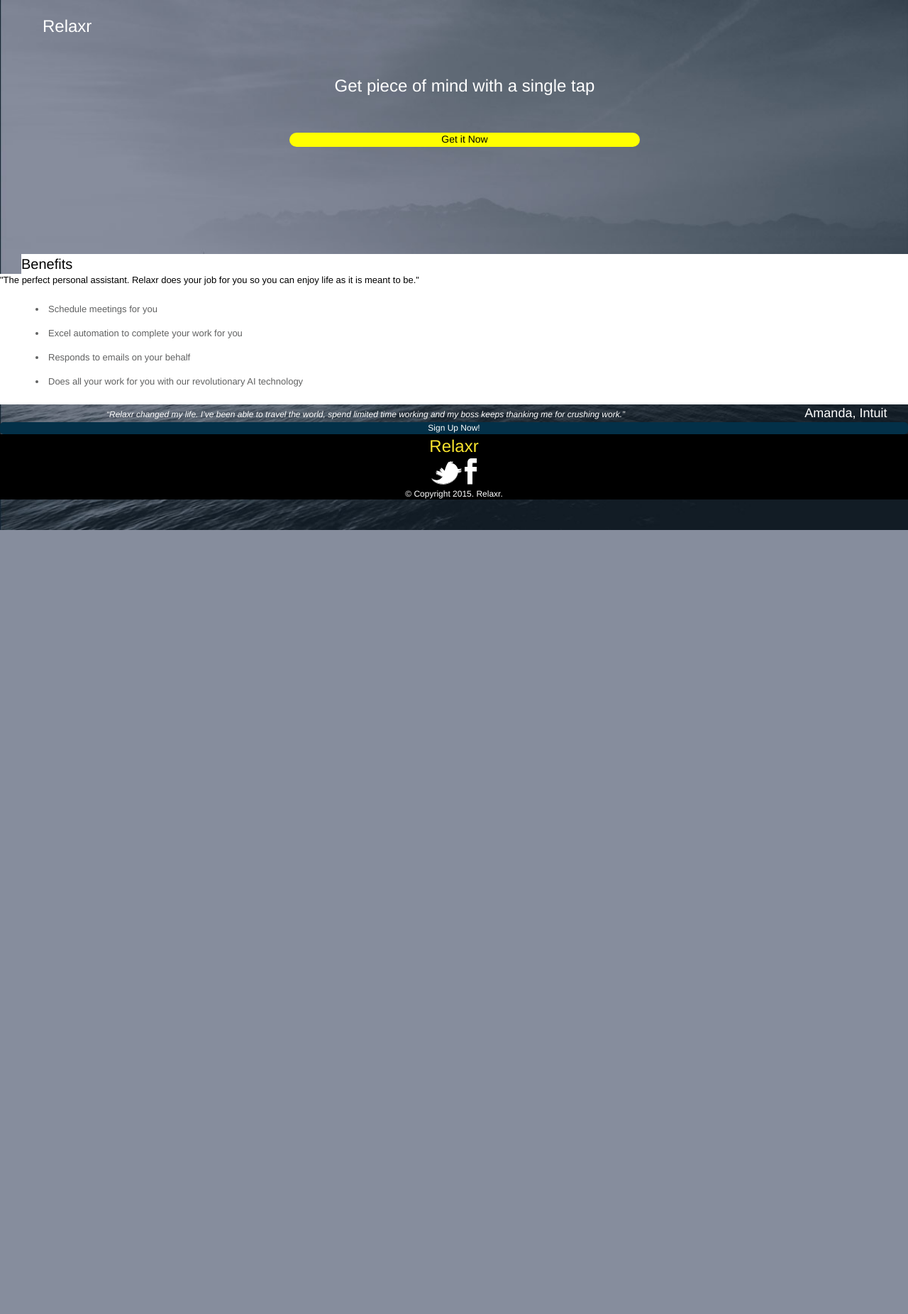
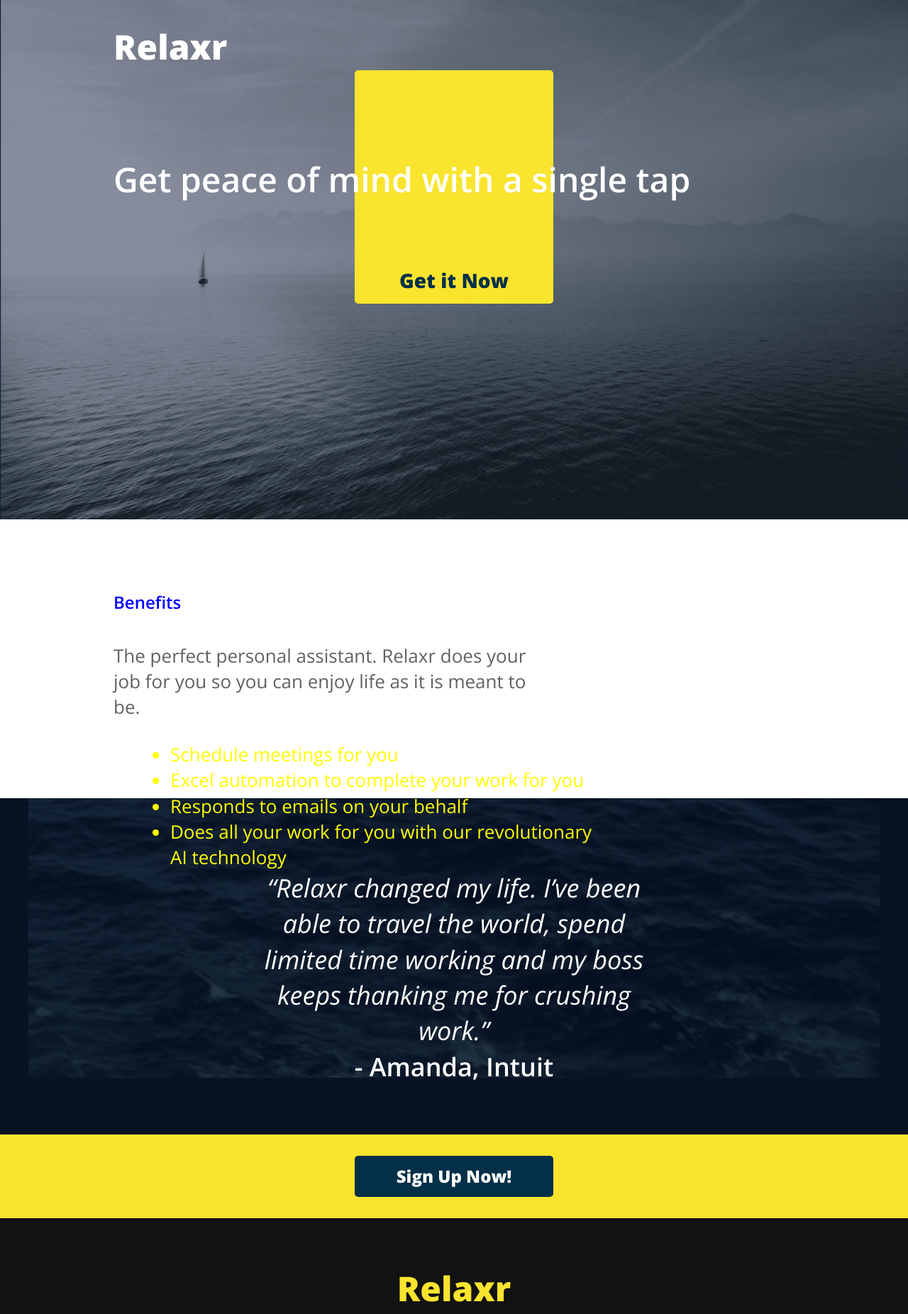
Before and after one commit to KLMartin2018/homework-relaxr, a plain HTML site: page index.html in a window 1280 px wide. Shown: the top 1852 px of the page at 71% size. Before the commit the page ends 800 px from the top, so only its background shows below. Drawn offline with nearby package versions, Linux system fonts and the light colour scheme.

Commit message:
completed assignment

```diff
--- a/index.html
+++ b/index.html
@@ -1,56 +1,67 @@
 <!DOCTYPE html>
 <html lang="en">
+
 <head>
   <meta charset="utf-8">
-    	<meta name="description" content="Your description goes here">
-    	<meta name="keywords" content="one, two, three">
+  <meta name="description" content="The perfect personal assistant. Relaxr does your job for you so you can enjoy life as it is meant to be.">
 
-		<title>Blank Template</title>
+  <title>Relaxr Landing Page</title>
+  <link href='http://fonts.googleapis.com/css?family=Open+Sans:300italic,300,600,800' rel='stylesheet' type='text/css'>
 
   <!-- external CSS link -->
   <link rel="stylesheet" href="./styles/reset.css">
   <link rel="stylesheet" href="./styles/style.css">
 
 </head>
+
 <body>
-		<div id="container">
   <header>
-				<h1>Relaxr</h1>
-				<h2>Get piece of mind with a single tap</h2>
-				<h3>Get it Now</h3>
-				<h4>Benefits</h4>
-
+    <div class="container">
+      <h1 class="logo">Relaxr</h1>
+      <h2>Get peace of mind with a single tap</h2>
+      <a class="button yellow" href="#">Get it Now</a>
+    </div>
   </header>
-			<p>"The perfect personal assistant. Relaxr does your job for you so you can enjoy life as it is meant to be."</p>
-
-
-
+  <section id="benefits">
+    <div class="container">
+      <h3>Benefits</h3>
+      <p>The perfect personal assistant. Relaxr does your job for you so you can enjoy life as it is meant to be.</p>
+      <ul>
         <li>Schedule meetings for you</li>
         <li>Excel automation to complete your work for you</li>
         <li>Responds to emails on your behalf</li>
         <li>Does all your work for you with our revolutionary AI technology</li>
+      </ul>
+    </div>
+  </section>
+  <section id="testimonial">
+    <div class="container">
+      <blockquote>&ldquo;Relaxr changed my life. I&rsquo;ve been able to travel the world, spend limited time working and my boss keeps
+        thanking me for crushing work.&rdquo;
+        <span>- Amanda, Intuit</span>
+      </blockquote>
+    </div>
+  </section>
+  <aside>
+    <a class="button blue" href="#">Sign Up Now!</a>
+  </aside>
+  <footer>
+    <h4 class="logo">Relaxr</h4>
 
-			<p2>“Relaxr changed my life. I’ve been able to travel the world, spend limited time working and my boss keeps thanking me for crushing work.”</p2>
+    <ul>
+      <li>
+        <a href="#">
+          <img src="./images/twitter.png" alt="Twitter logo">
+          </a></li>
+      <li>
+        <a href="#">
+          <img src="./images/facebook.png" alt="Facebook logo">
+        </a>
+      </li>
+    </ul>
 
-			<p3>Amanda, Intuit</p3>
+    <p class="copyright">Copyright 2015. Relaxr.</p>
+  </footer>
+</body>
 
-
-			 <h5>Sign Up Now!</h5>
-
-			<h6>Relaxr</h6>
-
-			 <nav>
-   			<a href="http://twitter.com/"><img src = "./images/twitter.png"></a>
-        	<a href="http://facebook.com/"><img src = "./images/facebook.png"></a>
-
-     		<nav>
-
-
-
-
-			<footer>
-				&copy; Copyright 2015. Relaxr.
-			</footer>
-		</div><!-- #container -->
-	</body>
 </html>
--- a/styles/style.css
+++ b/styles/style.css
@@ -1,167 +1,18 @@
-/*
-Project Name: Blank Template
-Client: Your Client
-Author: Your Name
-Developer @GA in NYC
-*/
-
-
-/******************************************
-/* SETUP
-/*******************************************/
-
-/* Box Model Hack */
-* {
-  -moz-box-sizing: border-box; /* Firexfox */
-  -webkit-box-sizing: border-box; /* Safari/Chrome/iOS/Android */
-  box-sizing: border-box; /* IE */
-}
-
-/* Clear fix hack */
-.clearfix:after {
-  content: ".";
-  display: block;
-  clear: both;
-  visibility: hidden;
-  line-height: 0;
-  height: 0;
-}
-
-.clear {
-clear: both;
-}
-
-.alignright {
-float: right;
-padding: 0 0 10px 10px; /* note the padding around a right floated image */
-}
-
-.alignleft {
-float: left;
-padding: 0 10px 10px 0; /* note the padding around a left floated image */
-}
-
 /******************************************
 /* BASE STYLES
 /*******************************************/
 
 body {
-  color: #000;
-  font-size: 12px;
+  color: #f0efef;
+  font-size: 26px;
   line-height: 1.4;
-  font-family: Helvetica, Arial, sans-serif;
-  background: url(../images/header_bg.jpg) no-repeat center top rgb(134, 141, 157);
-  background-size: cover;
+  color: #606161;
+  font-family: 'Open Sans', Helvetica, Arial, sans-serif;
+  font-weight: 300;
 }
-
-header, h1 {
-  font-size: 24px;
-  font-weight: extra bold;
-  color:  white;
-  padding-left: 30px;
-  padding-top: 10px;
+a {
+  text-decoration: none;
 }
-
-h2 {
-  font-weight: Semibold;
-  font-size 24px;
-  color: white;
-  padding-top: 50px;
-  padding-bottom: 50px;
-  text-align: center;
-
-}
-h3 {
-  font-size: 14px;
-  font-weight: extra bold;
-  background-color: yellow;
-  text-align: center;
-  border-radius: 50px;
-  Color: black;
-  padding-left: 3cm;
-  padding-right: 3cm;
-  margin-left: 10cm;
-  margin-right: 10cm;
-  margin-bottom: 4cm;
-}
-
-h4 {
-  color: black;
-  background-color: white;
-  font-weight: semibold;
-  font-size: 20px;
-}
-
-h5 {
-  color: white;
-  font-weight: extra bold;
-  font-size: 12px;
-  background-color: #033048;
-  text-align: center;
-  border-radius: 5px;
-  padding-left-color: #f9e42e;
-  padding-right-color: #f9e42e;
-}
-
-h6 {
-  color: #f9e42e;
-  font-weight: extra bold;
-  font-size: 24px;
-  text-align: center;
-  background-color: black;
-
-}
-
-
-p {
-  color: light grey;
-  font-weight: light;
-  font-size: 13px;
-  background-color: white;
-  padding-bottom: 30px;
-
-  }
-p2 {
-  background: url(./images/testimonial_bg.jpg);
-  font-style: italic;
-  text-align: center;
-  color: white;
-  margin-left: 150px;
-  margin-bottom: 200px;
-  margin-right: 250px;
-  margin-top: 200px;
-}
-
-p3 {
-  font-weight: semibold;
-  font-size: 18px;
-  text-align: center;
-  color: white;
-  margin-top: 200px;
-  margin-bottom: 200px;
-}
-
-li {
-  color: #606161;
-  font-weight: light;
-  font-size: 13px;
-  background-color: white;
-  line-height: 4px;
-  padding-left: 50px;
-  padding-bottom: 30px;
-}
-
-nav {
-  text-align: center;
-  background-color: black;
-}
-footer {
-  color: white;
-}
-
-
-
-
 
 
 /******************************************
@@ -169,23 +20,186 @@ footer {
 /*******************************************/
 
 /* Center the container */
-#container {
-width: 100%;
-margin: auto;
-height: 500px;
+.container {
+  max-width: 960px;
+  margin: 0 auto;
+  box-sizing: border-box;
+}
+
+.logo {
+  font-size: 48px;
+  font-weight: 800;
+}
+
+header {
+  height: 700px;
+  background-image: url(../images/header_bg.jpg);
+  background-position: top center;
+  background-size:cover;
+  padding-top: 32px;
+}
+
+header .logo {
+  color: #fff;
+}
+header h2 {
+  font-size: 48px;
+  text-align: center;
+  color: #fff;
+  margin: 120px 0 90px;
+  font-weight: 600;
+}
+.button {
+  border-radius: 5px;
+  font-weight: 800;
+  padding: 12px 0;
+  width: 280px;
+  box-sizing: border-box;
+  font-size: 28px;
+  text-align: center;
+  display: block;
+  margin: 0 auto;
+}
+.yellow {
+  background: #f9e42e;
+  color: #033048;
+}
+.blue {
+  background: #033048;
+  color: #fff;
+  font-size: 24px;
+}
+#benefits {
+  padding: 100px 0 80px;
+}
+h3 {
+  color: #033048;
+  font-size: 40px;
+  font-weight: 600;
+  margin-bottom: 40px;
+}
+#benefits p, #benefits ul {
+  width: 600px;
+}
+#benefits ul {
+  list-style: disc;
+  margin: 30px 0 0 80px;
+}
+#testimonial {
+  background: url(../images/testimonial_bg.jpg) no-repeat top center #071324;
+  padding: 70px 0 70px;
+  color: #fff;
+}
+blockquote {
+  font-size: 36px;
+  font-weight: 300;
+  font-style: italic;
+  text-align: center;
+  width: 580px;
+  margin: 0 auto;
+}
+blockquote span {
+  font-weight: 600;
+  display: block;
+  font-style: normal;
+}
+aside {
+  background: #f9e42e;
+  padding: 30px;
+  text-align: center
+}
+footer {
+  background: #121212;
+  padding: 65px 0 45px;
+  text-align: center;
+}
+footer .logo {
+  color: #f9e42e;
+  margin-bottom: 68px;
+}
+footer ul li {
+  display: inline-block;
+  list-style: none;
+  margin: 0 26px 75px;
+}
+footer p {
+  font-size: 18px;
+  color: #fff;
+  font-weight: 600;
+}
+
+/* Blog Page */
+
+.blog {
+  background-color: #033048;
+  background-image: none;
+  height: 80px;
+  width: 950px;
+  float: left;
+}
+
+nav {
+  float: right;
+}
+
+ul li {
+  float: left;
+  color: yellow;
+}
+
+.clearfix:after {
+  content: "";
+  display: block;
+  clear: both;
+}
+
+article {
+  width: 50%;
+}
+
+h2 {
+  color: blue;
+  float: left;
+}
+
+h3 {
+  font-size: 24px;
+  color: blue;
+  font-weight: none;
+
+aside {
+  width: 20px;
+  height: 100px;
+  background-image: none;
+  border: none;
+}
+
+#Categories {
+  color: blue;
+  font-weight: bold;
+  float: left;
+}
+
+nav ul {
+  float: right;
+  color: blue;
+}
+
+li {
+  float: left;
 
 }
 
-
-header {
-
-
+.clearfix:after {
+  content: "";
+  display: block;
+  clear: both;
 }
-
-footer {
-
+.header {
+  color: blue;
+  font-weight: bold;
 }
-
-/******************************************
-/* ADDITIONAL STYLES
-/*******************************************/
+#About Relaxr {
+  color: blue;
+  font-weight: bold;
+}
```
Also changed, not shown: blog.html (added, +103 -0 lines), images/blog_photo1.jpg (added), images/blog_photo2.jpg (added), 2 other files. Lines whose indentation alone changed are shown as unchanged.
